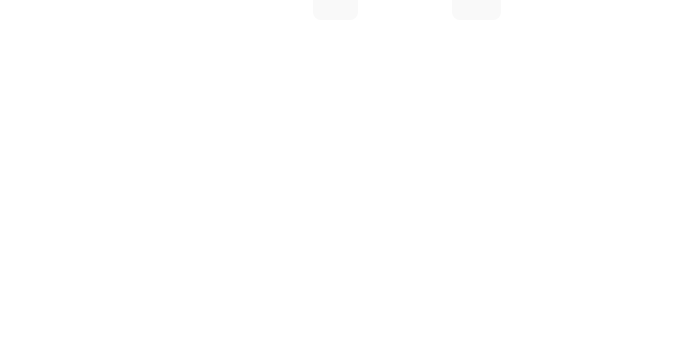
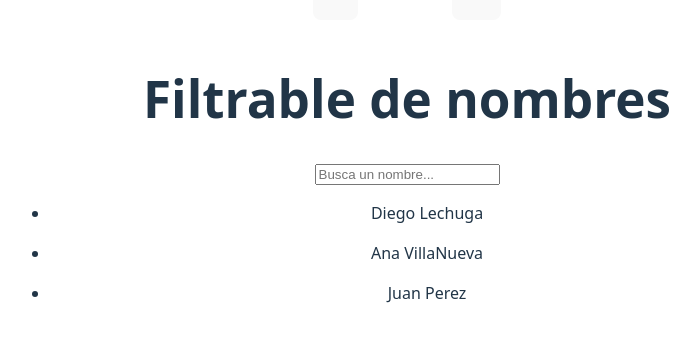
Before and after one commit to PrincipeCG/IntroReact, a React (Vite) app in the folder IntroReact/intro-react/: page / in a window 1280 px wide. Shown: the part 1780-2121 px from the top of the page, without its empty margins (233-933 px from the left). Before the commit the page ends 1848 px from the top, so only its background shows below. Built offline with nearby package versions, Linux system fonts and the light colour scheme.

Commit message:
feat: useEffect y useMemo

```diff
--- a/IntroReact/intro-react/src/App.jsx
+++ b/IntroReact/intro-react/src/App.jsx
@@ -1,6 +1,7 @@
 import './App.css'
 import Card from './Components/Card.jsx'
 import Counter from './Components/Counter.jsx'
+import FilterableList from './Components/FilterableList.jsx'
 
 const alt = "cat-image"
 
@@ -24,6 +25,7 @@ function App() {
         text={"Gato 3"}
         />
         <Counter />
+        <FilterableList />
     </>
   )
 }
--- /dev/null
+++ b/IntroReact/intro-react/src/Components/FilterableList.jsx
@@ -0,0 +1,65 @@
+import {useEffect, useMemo, useState} from "react";
+
+export default function FilterableList (){
+        const [searchInput, setSearchInput] = useState("");
+        const [items, setItems] = useState([]);
+
+
+        useEffect(() => {
+            const fetchData =async () => {
+                try {
+                    await new Promise(resolve => setTimeout(resolve, 2000))
+
+                    const data = [
+                        {
+                            name: "Diego",
+                            lastname: "Lechuga",
+                            id: 1
+                        },
+                        {
+                            name: "Ana",
+                            lastname: "VillaNueva",
+                            id: 2
+                        },
+                        {
+                            name: "Juan",
+                            lastname: "Perez",
+                            id: 3
+                        },
+                        ]
+
+                        setItems(data);
+                        } catch (error){
+                            console.error(error);
+                        }
+                    };
+
+                    fetchData();
+
+                    return () => console.log(" Desmontando Componentes");
+            }, [])
+
+            const filteredItems = useMemo (() => {
+                return items.filter(item => item.name.toLowerCase().includes(searchInput.toLowerCase()) || item.lastname.toLowerCase().includes(searchInput.toLowerCase()));
+            }, [items, searchInput]);
+
+            return (
+                <div>
+                    <h1>Filtrable de nombres</h1>
+                    <input
+                        type="text"
+                        placeholder= "Busca un nombre..."
+                        value={searchInput}
+                        onChange={(e) => setSearchInput(e.target.value)}
+                        />
+
+                        <ul>
+                            {filteredItems.map(item => (
+                                <li key={item.id}>
+                                    <p>{item.name} {item.lastname}</p>
+                                </li>
+                            ))}
+                        </ul>
+                    </div>
+            )
+        }
```
